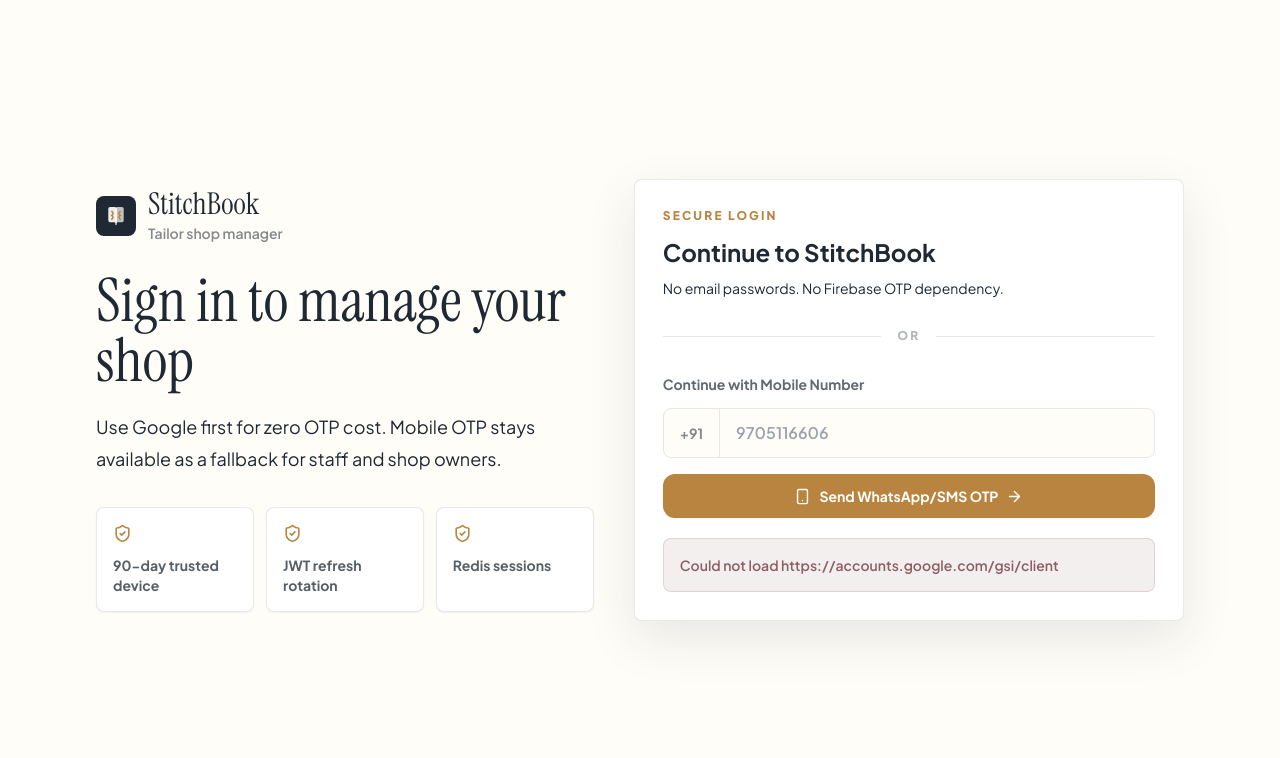
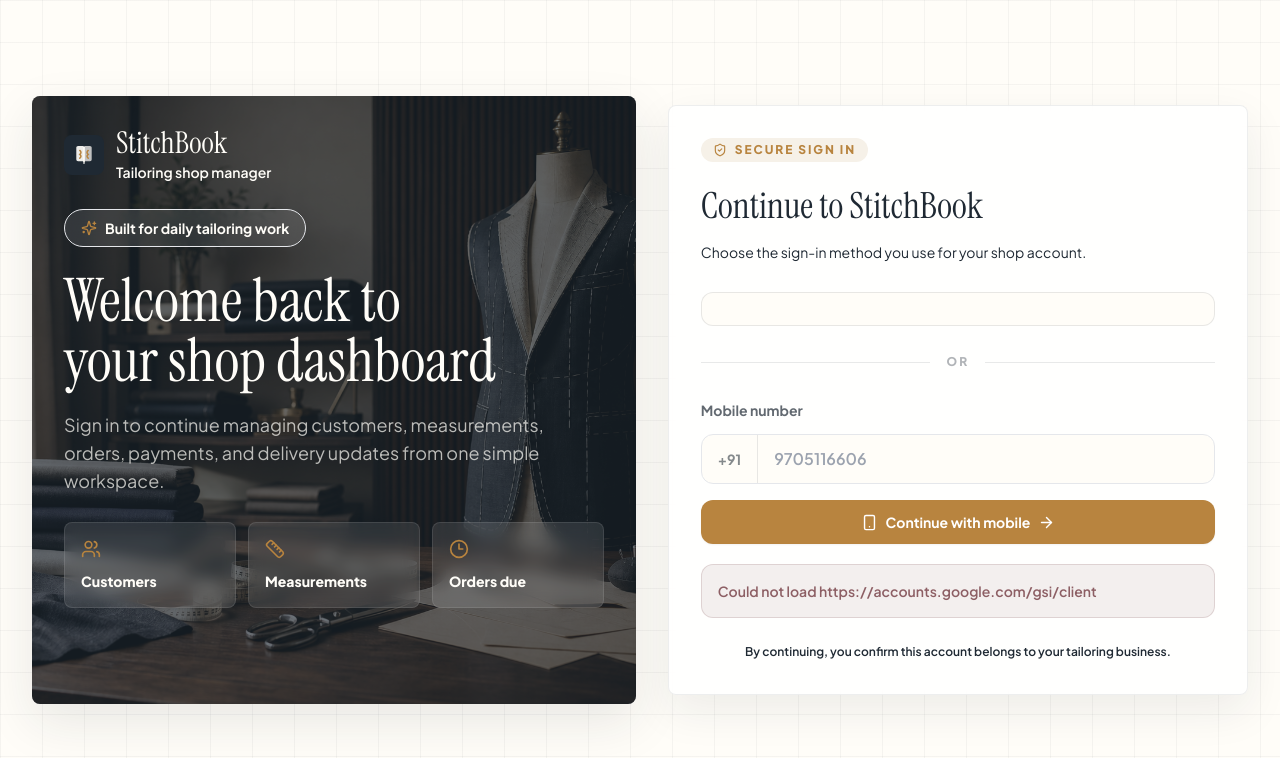
Before and after one commit to Siddiq3/StitchBook-Web, a React (Vite) app: page /login in a window 1280 px wide. Shown: the top 758 px of the page. Built offline with nearby package versions, Linux system fonts and the light colour scheme; no server answers.

Commit message:
Redesign production login page

```diff
--- a/src/pages/LoginPage.jsx
+++ b/src/pages/LoginPage.jsx
@@ -1,5 +1,5 @@
 import { useEffect, useRef, useState } from 'react';
-import { ArrowRight, CheckCircle2, Loader2, ShieldCheck, Smartphone } from 'lucide-react';
+import { ArrowRight, CheckCircle2, Clock3, Loader2, Ruler, ShieldCheck, Smartphone, Sparkles, Users } from 'lucide-react';
 import { useNavigate, useSearchParams } from 'react-router-dom';
 import Button from '../components/Button.jsx';
 import { LogoMark } from '../components/Logo.jsx';
@@ -8,6 +8,12 @@
 const googleClientId = import.meta.env.VITE_GOOGLE_CLIENT_ID;
 const msg91WidgetId = import.meta.env.VITE_MSG91_WIDGET_ID;
 const msg91TokenAuth = import.meta.env.VITE_MSG91_WIDGET_TOKEN_AUTH;
+
+const trustItems = [
+  { icon: Users, label: 'Customers' },
+  { icon: Ruler, label: 'Measurements' },
+  { icon: Clock3, label: 'Orders due' },
+];
 
 function loadScript(src) {
   return new Promise((resolve, reject) => {
@@ -139,40 +145,62 @@
   };
 
   return (
-    <main className="min-h-screen bg-bone text-ink">
-      <section className="mx-auto grid min-h-screen max-w-6xl items-center gap-10 px-4 py-10 sm:px-6 lg:grid-cols-[0.95fr_1.05fr] lg:px-8">
-        <div>
-          <div className="mb-7 flex items-center gap-3">
-            <LogoMark />
-            <div>
-              <p className="font-serif text-3xl font-semibold leading-none">StitchBook</p>
-              <p className="mt-1 text-sm font-semibold text-ink/55">Tailor shop manager</p>
+    <main className="tailor-grid min-h-screen bg-bone text-ink">
+      <section className="mx-auto grid min-h-screen max-w-7xl items-center gap-8 px-4 py-8 sm:px-6 lg:grid-cols-[1.02fr_0.98fr] lg:px-8">
+        <div className="relative overflow-hidden rounded-lg bg-ink p-6 text-bone shadow-soft sm:p-8 lg:min-h-[38rem]">
+          <img
+            alt="Tailoring workspace"
+            className="absolute inset-0 h-full w-full object-cover opacity-[0.34]"
+            src="/images/stitch-hero.png"
+          />
+          <div className="absolute inset-0 bg-ink/62" />
+
+          <div className="relative flex h-full min-h-[30rem] flex-col justify-between">
+            <div className="flex items-center gap-3">
+              <LogoMark />
+              <div>
+                <p className="font-serif text-3xl font-semibold leading-none">StitchBook</p>
+                <p className="mt-1 text-sm font-semibold text-bone/58">Tailoring shop manager</p>
+              </div>
             </div>
-          </div>
-          <h1 className="max-w-xl font-serif text-5xl font-semibold leading-tight sm:text-6xl">
-            Sign in to manage your shop
-          </h1>
-          <p className="mt-5 max-w-lg text-lg leading-8 text-ink/62">
-            Use Google first for zero OTP cost. Mobile OTP stays available as a fallback for staff and shop owners.
-          </p>
-          <div className="mt-8 grid max-w-lg gap-3 sm:grid-cols-3">
-            {['90-day trusted device', 'JWT refresh rotation', 'Redis sessions'].map((item) => (
-              <div className="rounded-lg border border-ink/10 bg-white p-4 shadow-sm" key={item}>
-                <ShieldCheck className="mb-3 text-brass" size={19} />
-                <p className="text-sm font-bold leading-5 text-ink/75">{item}</p>
+
+            <div className="max-w-xl">
+              <div className="inline-flex items-center gap-2 rounded-full border border-bone/12 bg-bone/10 px-4 py-2 text-sm font-bold text-bone/78 backdrop-blur">
+                <Sparkles size={16} className="text-brass" />
+                Built for daily tailoring work
               </div>
-            ))}
+              <h1 className="text-balance mt-6 font-serif text-5xl font-semibold leading-tight sm:text-6xl">
+                Welcome back to your shop dashboard
+              </h1>
+              <p className="mt-5 text-base leading-7 text-bone/70 sm:text-lg">
+                Sign in to continue managing customers, measurements, orders, payments, and delivery updates from one simple workspace.
+              </p>
+            </div>
+
+            <div className="grid gap-3 sm:grid-cols-3">
+              {trustItems.map(({ icon: Icon, label }) => (
+                <div className="rounded-lg border border-bone/10 bg-bone/10 p-4 backdrop-blur" key={label}>
+                  <Icon className="text-brass" size={20} />
+                  <p className="mt-3 text-sm font-extrabold text-bone/86">{label}</p>
+                </div>
+              ))}
+            </div>
           </div>
         </div>
 
-        <div className="rounded-lg border border-ink/10 bg-white p-5 shadow-soft sm:p-7">
+        <div className="premium-card rounded-lg bg-white/88 p-5 shadow-soft backdrop-blur sm:p-7 lg:p-8">
           <div>
-            <p className="text-xs font-extrabold uppercase tracking-[0.18em] text-brass">Secure login</p>
-            <h2 className="mt-3 text-2xl font-bold">Continue to StitchBook</h2>
-            <p className="mt-2 text-sm leading-6 text-ink/58">No email passwords. No Firebase OTP dependency.</p>
+            <p className="inline-flex items-center gap-2 rounded-full bg-linen px-3 py-1 text-xs font-extrabold uppercase tracking-[0.16em] text-brass">
+              <ShieldCheck size={14} />
+              Secure sign in
+            </p>
+            <h2 className="mt-5 font-serif text-4xl font-semibold leading-tight">Continue to StitchBook</h2>
+            <p className="mt-3 text-sm leading-6 text-ink/58">
+              Choose the sign-in method you use for your shop account.
+            </p>
           </div>
 
-          <div className="mt-7">
+          <div className="mt-7 rounded-xl border border-ink/10 bg-bone p-4">
             {googleClientId ? (
               <div ref={googleButtonRef} />
             ) : (
@@ -190,9 +218,9 @@
 
           <div>
             <label className="text-sm font-bold text-ink/70" htmlFor="mobile">
-              Continue with Mobile Number
+              Mobile number
             </label>
-            <div className="mt-3 flex overflow-hidden rounded-lg border border-ink/12 bg-bone focus-within:ring-2 focus-within:ring-brass/35">
+            <div className="mt-3 flex overflow-hidden rounded-xl border border-ink/12 bg-bone focus-within:ring-2 focus-within:ring-brass/35">
               <span className="inline-flex items-center border-r border-ink/10 px-4 text-sm font-bold text-ink/55">+91</span>
               <input
                 className="min-h-12 flex-1 bg-transparent px-4 text-base font-semibold outline-none"
@@ -209,22 +237,26 @@
             </div>
             <Button className="mt-4 w-full" disabled={loading === 'mobile'} onClick={handleMobileLogin} variant="brass">
               {loading === 'mobile' ? <Loader2 className="animate-spin" size={17} /> : <Smartphone size={17} />}
-              Send WhatsApp/SMS OTP <ArrowRight size={17} />
+              Continue with mobile <ArrowRight size={17} />
             </Button>
           </div>
 
           {message ? (
-            <div className="mt-5 flex items-start gap-3 rounded-lg border border-sage/20 bg-mist p-4 text-sm font-semibold text-ink">
+            <div className="mt-5 flex items-start gap-3 rounded-xl border border-sage/20 bg-mist p-4 text-sm font-semibold text-ink">
               <CheckCircle2 className="mt-0.5 text-sage" size={18} />
               <span>{message}</span>
             </div>
           ) : null}
 
           {error ? (
-            <div className="mt-5 rounded-lg border border-rosewood/20 bg-rosewood/10 p-4 text-sm font-semibold text-rosewood">
+            <div className="mt-5 rounded-xl border border-rosewood/20 bg-rosewood/10 p-4 text-sm font-semibold text-rosewood">
               {error}
             </div>
           ) : null}
+
+          <p className="mt-6 text-center text-xs font-semibold leading-5 text-ink/42">
+            By continuing, you confirm this account belongs to your tailoring business.
+          </p>
         </div>
       </section>
     </main>
```
